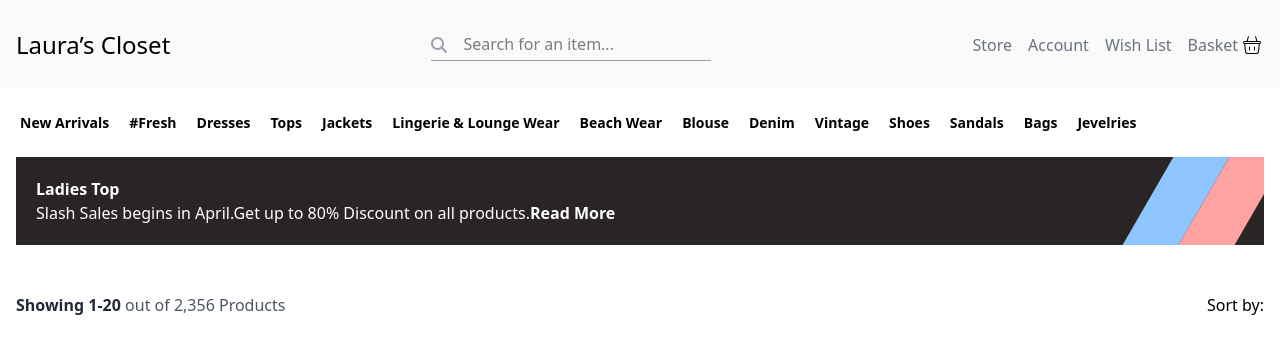
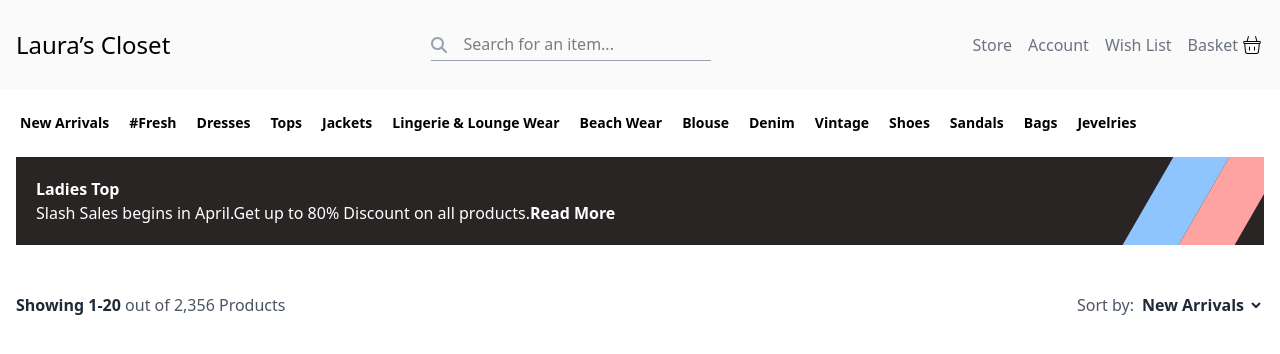
Before and after one commit to EugeneLevkovych/tailwind-lauras-closing, a React (Vite) app: page / in a window 1280 px wide. Shown: the top 354 px of the page. Built offline with nearby package versions, Linux system fonts and the light colour scheme.

Commit message:
add select

```diff
--- a/src/components/NumberOfProducts.jsx
+++ b/src/components/NumberOfProducts.jsx
@@ -2,7 +2,14 @@ export default function NumberOfProducts() {
     return (
         <div className="flex justify-between max-w-(--my-break-xl) mx-auto px-4 py-12">
             <div className="text-gray-dark font-semibold">Showing 1-20 <span className="text-gray-light font-normal">out of 2,356 Products</span></div>
-            <div>Sort by:</div>
+            <div className="space-x-1">
+                <label className="text-gray-light font-normal" for="sort-by">Sort by:</label>
+                <select className="text-gray-dark font-semibold" name="sort-by">
+                  <option value="New Arrivals">New Arrivals</option>
+                  <option value="Last Summer">Last Summer</option>
+                  <option value="Discont">Discont</option>
+                 </select>
+            </div>
         </div>
     )
 }
```
